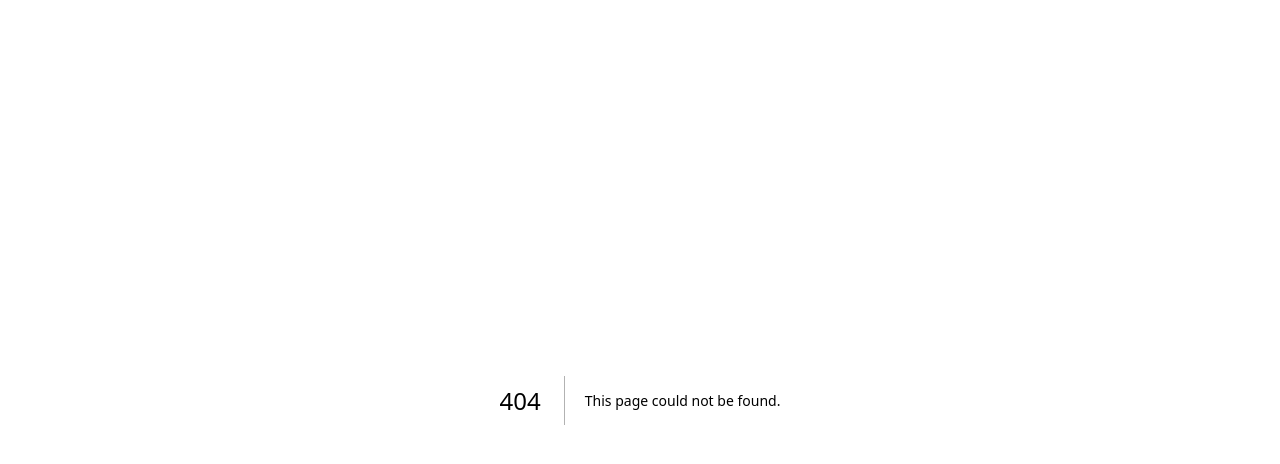
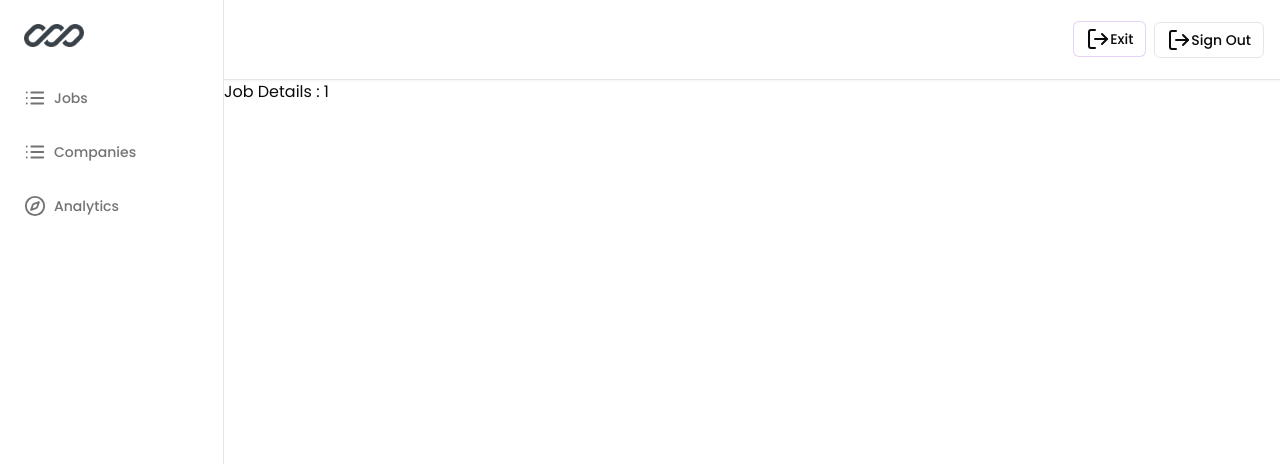
Before and after one commit to adityasayare88/JobSpring, a Next.js app: page /admin/jobs/1 in a window 1280 px wide. Before the commit this address had no page. Shown: the top 464 px of the page. Built offline with nearby package versions, Linux system fonts and the light colour scheme; no server answers.

Commit message:
Toast Notification feature added

```diff
--- a/app/(dashboard)/(routes)/admin/create/page.tsx
+++ b/app/(dashboard)/(routes)/admin/create/page.tsx
@@ -17,6 +17,8 @@
 import { useForm } from "react-hook-form";
 import { z } from "zod";
 import axios from "axios";
+import toast from "react-hot-toast";
+import { useRouter } from "next/navigation";
 
 const formSchema = z.object({
   title: z.string().min(1, { message: "Job Title cannot be empty" }),
@@ -33,11 +35,13 @@
   });
 
   const { isSubmitting, isValid } = form.formState;
+  const router = useRouter();
 
   const onSubmit = async (values: z.infer<typeof formSchema>) => {
     try {
       const response = await axios.post("/api/jobs", values);
-      console.log(response);
+      router.push(`/admin/jobs/${response.data.id}`);
+      toast.success("Job Created");
     } catch (error) {
       console.log((error as Error)?.message);
       // toast notification
@@ -79,7 +83,7 @@
               )}
             />
             <div className="flex items-center gap-x-2">
-              <Link href={"/"}>
+              <Link href={"/admin/jobs"}>
                 <Button type="button" variant={"destructive"}>
                   Cancel
                 </Button>
--- /dev/null
+++ b/app/(dashboard)/(routes)/admin/jobs/[jobId]/page.tsx
@@ -0,0 +1,7 @@
+const JobDetailsPage = async ({ params }: { params: { jobId: string } }) => {
+  return <div>
+    Job Details : {params.jobId}
+  </div>;
+};
+
+export default JobDetailsPage;
--- a/app/layout.tsx
+++ b/app/layout.tsx
@@ -8,6 +8,7 @@
   SignedOut,
   UserButton
 } from '@clerk/nextjs'
+import { ToastProvider } from "@/providers/toast-provider";
 
 const poppins = Poppins({
   subsets: ["latin"],
@@ -27,7 +28,9 @@
   return (
     <ClerkProvider>
       <html lang="en">
-        <body className={poppins.className}>{children}</body>
+        <body className={poppins.className}>{children}
+          <ToastProvider />
+        </body>
       </html>
     </ClerkProvider>
   );
--- a/package.json
+++ b/package.json
@@ -24,6 +24,7 @@
     "react": "^18",
     "react-dom": "^18",
     "react-hook-form": "^7.53.0",
+    "react-hot-toast": "^2.4.1",
     "tailwind-merge": "^2.4.0",
     "tailwindcss-animate": "^1.0.7",
     "zod": "^3.23.8"
--- /dev/null
+++ b/providers/toast-provider.tsx
@@ -0,0 +1,9 @@
+"use client"
+
+import {Toaster} from "react-hot-toast"
+
+
+
+export const ToastProvider = () => {
+    return <Toaster />
+}
```
Also changed, not shown: 1 other file (tests, documents, lock files or other folders).
